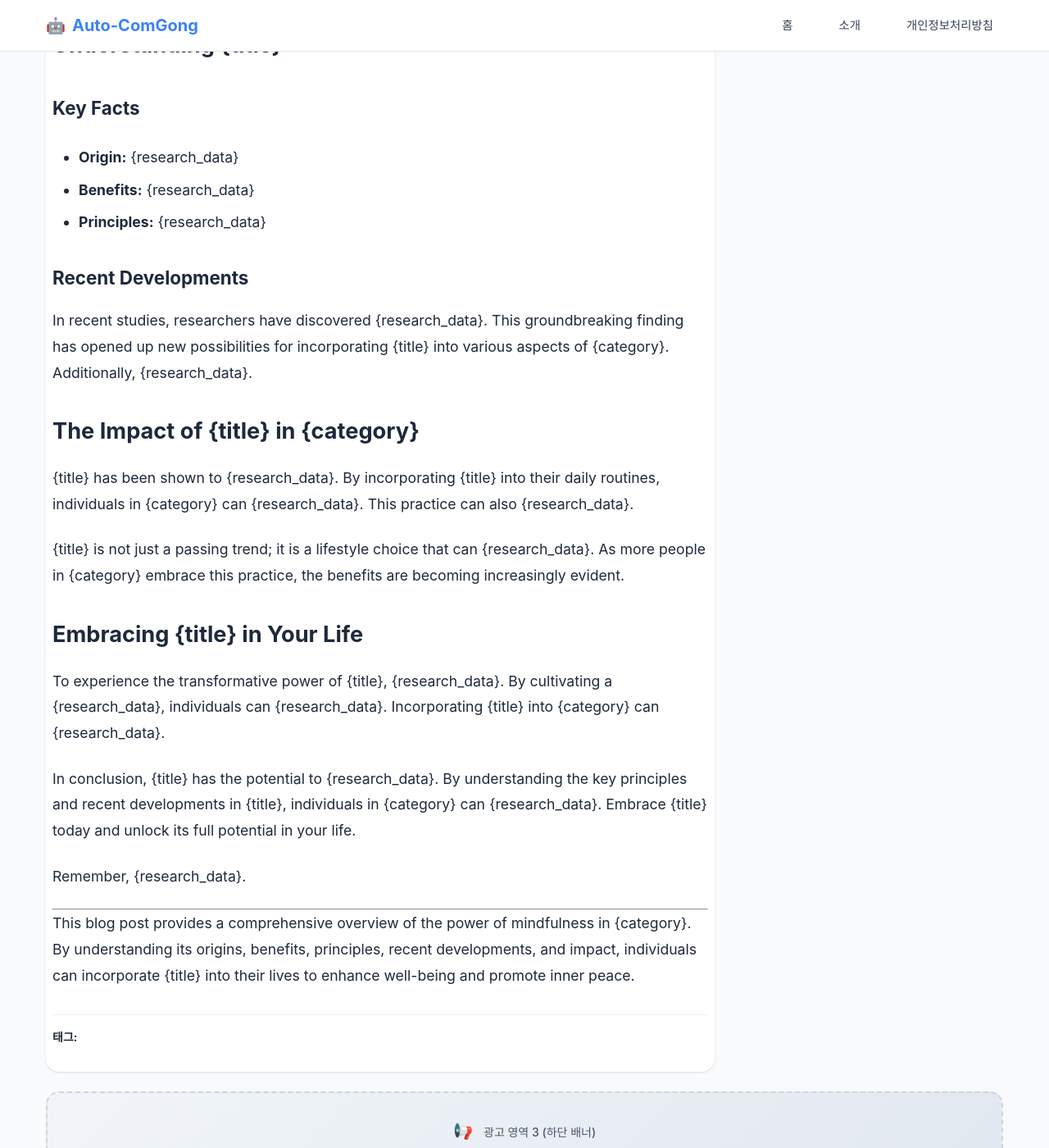
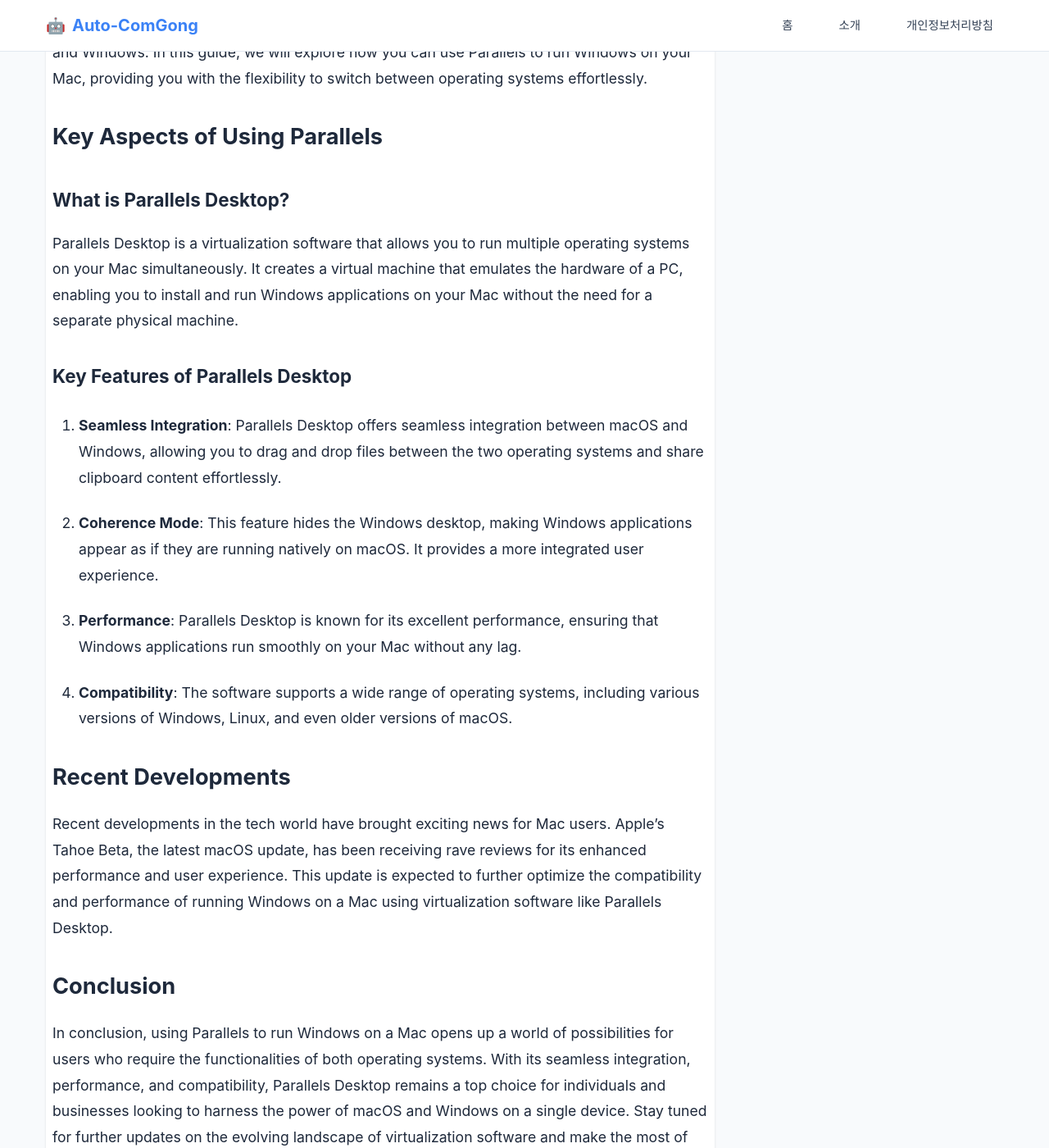
Before and after one commit to grayson1999/AutoBlog-Pipe, a Jekyll site: the page built from site/_posts/2025-08-10-how-to-use-parallels-to-run-windows-on-a-mac.md, in a window 1280 px wide and 1400 px high, scrolled down 656 px. Shown: the whole window at 82% size. Built offline with Jekyll 4.4.1, drawn with Linux system fonts in a browser that asks for light colours; some of the changed text lies outside the part shown.

Commit message:
feat: 새 블로그 글 발행 - How To Use Parallels to Run Windows on a Mac
- - 유형: article
- 카테고리: AI_Trends

🤖 Generated with [Claude Code](https://claude.ai/code)

Co-Authored-By: Claude <noreply@anthropic.com>

```diff
--- a/site/_posts/2025-08-10-how-to-use-parallels-to-run-windows-on-a-mac.md
+++ b/site/_posts/2025-08-10-how-to-use-parallels-to-run-windows-on-a-mac.md
@@ -1,32 +1,29 @@
-# The Power of Mindfulness in {category}
+# How To Use Parallels to Run Windows on a Mac
 
-In today's fast-paced world, where distractions are abundant and stress levels are high, {title} has emerged as a powerful tool for {category}. This ancient practice, rooted in {keywords}, has gained popularity in recent years for its ability to enhance well-being and promote a sense of inner peace.
+## Introduction
 
-## Understanding {title}
+Running Windows on a Mac has become increasingly popular, allowing users to enjoy the best of both operating systems. One of the most efficient ways to achieve this is by using Parallels Desktop, a powerful virtualization software that enables seamless integration between macOS and Windows. In this guide, we will explore how you can use Parallels to run Windows on your Mac, providing you with the flexibility to switch between operating systems effortlessly.
 
-### Key Facts
+## Key Aspects of Using Parallels
 
-- **Origin:** {research_data}
-- **Benefits:** {research_data}
-- **Principles:** {research_data}
+### What is Parallels Desktop?
 
-### Recent Developments
+Parallels Desktop is a virtualization software that allows you to run multiple operating systems on your Mac simultaneously. It creates a virtual machine that emulates the hardware of a PC, enabling you to install and run Windows applications on your Mac without the need for a separate physical machine.
 
-In recent studies, researchers have discovered {research_data}. This groundbreaking finding has opened up new possibilities for incorporating {title} into various aspects of {category}. Additionally, {research_data}.
+### Key Features of Parallels Desktop
 
-## The Impact of {title} in {category}
+1. **Seamless Integration**: Parallels Desktop offers seamless integration between macOS and Windows, allowing you to drag and drop files between the two operating systems and share clipboard content effortlessly.
 
-{title} has been shown to {research_data}. By incorporating {title} into their daily routines, individuals in {category} can {research_data}. This practice can also {research_data}.
+2. **Coherence Mode**: This feature hides the Windows desktop, making Windows applications appear as if they are running natively on macOS. It provides a more integrated user experience.
 
-{title} is not just a passing trend; it is a lifestyle choice that can {research_data}. As more people in {category} embrace this practice, the benefits are becoming increasingly evident.
+3. **Performance**: Parallels Desktop is known for its excellent performance, ensuring that Windows applications run smoothly on your Mac without any lag.
 
-## Embracing {title} in Your Life
+4. **Compatibility**: The software supports a wide range of operating systems, including various versions of Windows, Linux, and even older versions of macOS.
 
-To experience the transformative power of {title}, {research_data}. By cultivating a {research_data}, individuals can {research_data}. Incorporating {title} into {category} can {research_data}.
+## Recent Developments
 
-In conclusion, {title} has the potential to {research_data}. By understanding the key principles and recent developments in {title}, individuals in {category} can {research_data}. Embrace {title} today and unlock its full potential in your life.
+Recent developments in the tech world have brought exciting news for Mac users. Apple's Tahoe Beta, the latest macOS update, has been receiving rave reviews for its enhanced performance and user experience. This update is expected to further optimize the compatibility and performance of running Windows on a Mac using virtualization software like Parallels Desktop.
 
-Remember, {research_data}.
+## Conclusion
 
----
-This blog post provides a comprehensive overview of the power of mindfulness in {category}. By understanding its origins, benefits, principles, recent developments, and impact, individuals can incorporate {title} into their lives to enhance well-being and promote inner peace.
+In conclusion, using Parallels to run Windows on a Mac opens up a world of possibilities for users who require the functionalities of both operating systems. With its seamless integration, performance, and compatibility, Parallels Desktop remains a top choice for individuals and businesses looking to harness the power of macOS and Windows on a single device. Stay tuned for further updates on the evolving landscape of virtualization software and make the most of your Mac experience by exploring the capabilities of Parallels Desktop.
```
